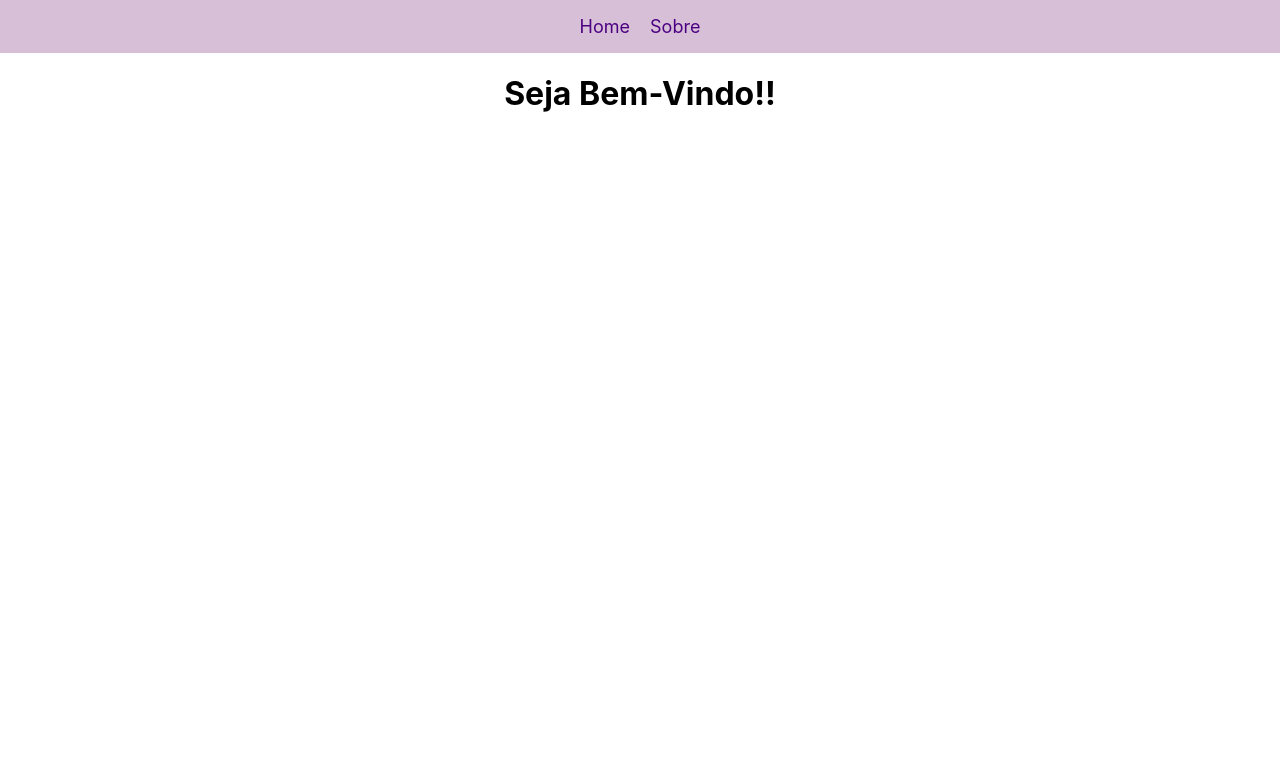
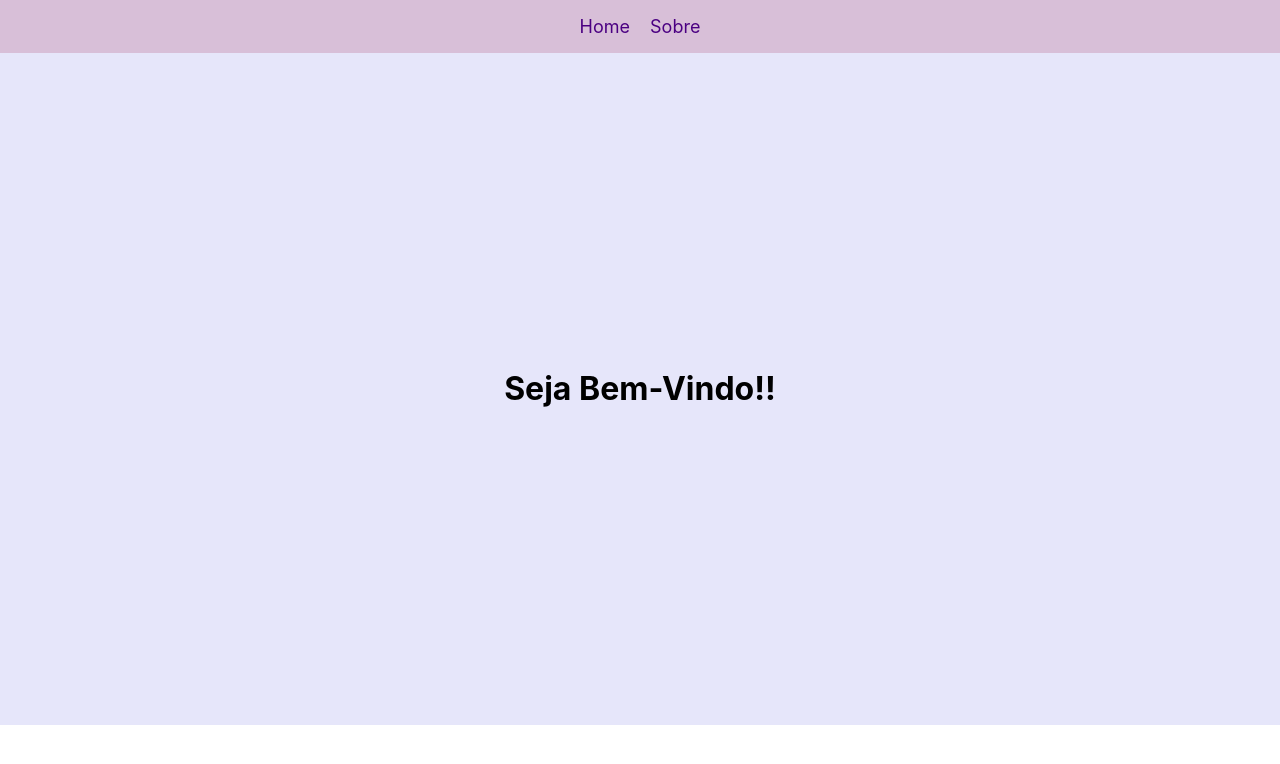
Before and after one commit to MarianaSiano/desafio-react-code, a React (Create React App) app: page / in a window 1280 px wide. Shown: the top 764 px of the page. Built offline with nearby package versions, Linux system fonts and the light colour scheme.

Commit message:
CSS do conteudo feita

```diff
--- /dev/null
+++ b/src/components/layouts/Contents.css
@@ -0,0 +1,5 @@
+.Contents {
+    display: block;
+    background-color: #E6E6FA;
+    padding: 295px;
+}
--- a/src/components/layouts/Contents.jsx
+++ b/src/components/layouts/Contents.jsx
@@ -1,3 +1,6 @@
+//Import CSS
+import './Contents.css'
+
 //Importe React
 import React from 'react';
 
@@ -10,7 +13,7 @@ import Sobre from '../../views/pages/Sobre';
 import NotFound from '../../views/pages/NotFound';
 
 const Content = props => (
-    <main className='Content'>
+    <main className='Contents'>
         <Routes>
             <Route exact path='/' element={<Home />} />
 
--- a/src/components/layouts/Navbar.css
+++ b/src/components/layouts/Navbar.css
@@ -1,24 +1,24 @@
-.navbar {
+.Navbar {
     display: flex;
     flex-basis: 250px;
     background-color: #D8BFD8;
 }
 
-.navbar nav {
+.Navbar nav {
     flex: 1;
 }
 
-.navbar ul {
+.Navbar ul {
     list-style: none;
     padding: 0;
     text-align: center;
 }
 
-.navbar li {
+.Navbar li {
     display: inline-block;
 }
 
-.navbar li a {
+.Navbar li a {
     flex: 1;
     padding: 10px;
     text-decoration: none;
@@ -26,6 +26,6 @@
     color: #4B0082;
 }
 
-.navbar li a:hover {
+.Navbar li a:hover {
     background-color: #E6C8FA;
 }
--- a/src/components/layouts/Navbar.jsx
+++ b/src/components/layouts/Navbar.jsx
@@ -8,7 +8,7 @@ import React from 'react';
 import { Link } from 'react-router-dom';
 
 const Navbar = props => (
-    <aside className='navbar'>
+    <aside className='Navbar'>
         <nav>
             <ul>
                 <li>
```
